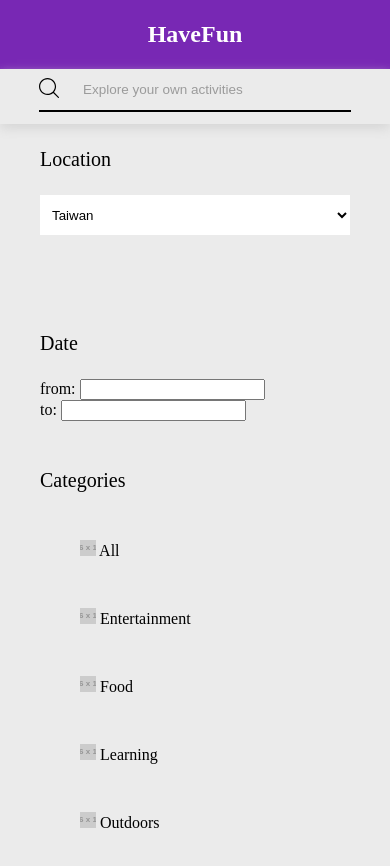
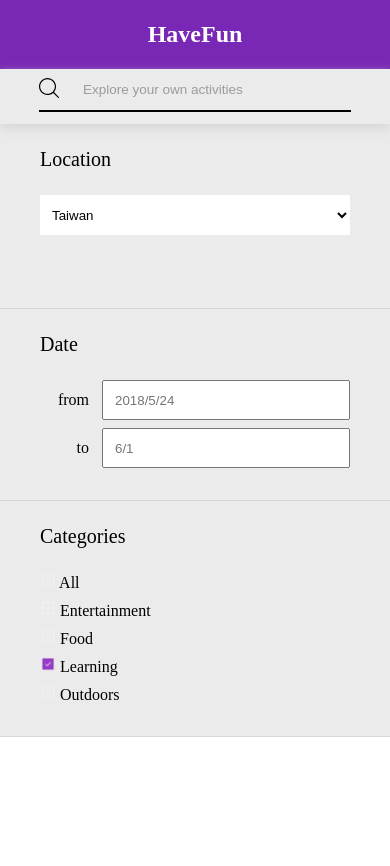
Before and after one commit to wowdacom/hyperbolicTimeChamber, a Vue app in the folder week2/: page / in a window 390 px wide. Shown: the top 866 px of the page. After the commit the page ends 844 px from the top, so only its background shows below. Built offline with nearby package versions, Linux system fonts and the light colour scheme.

Commit message:
add new sprite icon

```diff
--- a/week2/src/App.vue
+++ b/week2/src/App.vue
@@ -29,6 +29,9 @@ ul {
   margin: 0px;
   padding: 0px;
 }
+li {
+  list-style: none;
+}
 #app {
 
 }
--- a/week2/src/components/SearchList.vue
+++ b/week2/src/components/SearchList.vue
@@ -16,8 +16,8 @@
         <div class="Date">
           <div class="form-title">Date<img src="" alt="" class="icon"></div>
           <form action="">
-            from: <input class="date-from" type=""><br>
-            to: <input class="date-to" type="">
+            <span>from </span><input class="date-from" type="" placeholder="2018/5/24"><br>
+            <span>to </span><input class="date-to" type="" placeholder="6/1">
           </form>
         </div>
       </li>
@@ -25,11 +25,7 @@
         <div class="Categories">
           <div class="form-title">Categories<img src="" alt="" class="icon"></div>
           <ul>
-            <li><img src="http://via.placeholder.com/16x16"> All</li>
-            <li><img src="http://via.placeholder.com/16x16"> Entertainment</li>
-            <li><img src="http://via.placeholder.com/16x16"> Food</li>
-            <li><img src="http://via.placeholder.com/16x16"> Learning</li>
-            <li><img src="http://via.placeholder.com/16x16"> Outdoors</li>
+            <li v-for="(item, key) in Categories" :key="key"><div class="icon" :class="{isSprite: item}"></div> {{ key }}</li>
           </ul>
         </div>
       </li>
@@ -43,7 +39,14 @@ export default {
   name: 'search-list',
   data () {
     return {
-      msg: ''
+      msg: '',
+      Categories: {
+        'All': false,
+        'Entertainment': false,
+        'Food': false,
+        'Learning': true,
+        'Outdoors': false
+      }
     }
   }
 }
@@ -52,11 +55,11 @@ export default {
 <!-- Add "scoped" attribute to limit CSS to this component only -->
 <style lang="scss" scoped>
 .search-list {
-  ul {
-    li {
-      list-style: none;
+   & > ul {
+    & > li {
       background: #EBEBEB;
       padding: 24px 40px;
+      border-bottom: 1px solid #D7D7D7;
       .form-title {
         font-size: 20px;
         margin-bottom: 24px;
@@ -78,12 +81,44 @@ export default {
       }
       .Date {
         @media screen and (max-width: 425px) {
+          form {
+            span {
+              display: inline-block;
+              width: 20%;
+              margin-bottom: 8px;
+              padding-right: 13px;
+              text-align: right;
+            }
+            input {
+              width: 80%;
+              height: 40px;
+              margin-bottom: 8px;
+              padding: 11px;
 
+            }
+          }
         }
       }
       .Categories {
         @media screen and (max-width: 425px) {
+          ul {
+            li {
+              padding: 0px;
+              margin-bottom: 8px;
 
+              div {
+                width: 16px;
+                height: 16px;
+                display: inline-block;
+                background: url("../assets/check.png") no-repeat ;
+                background-size: cover;
+                background-position: -16px 0px;
+              }
+              .isSprite {
+                background-position: 0px 0px;
+              }
+            }
+          }
         }
       }
 
```
Also changed, not shown: week2/src/assets/check.png (added).
